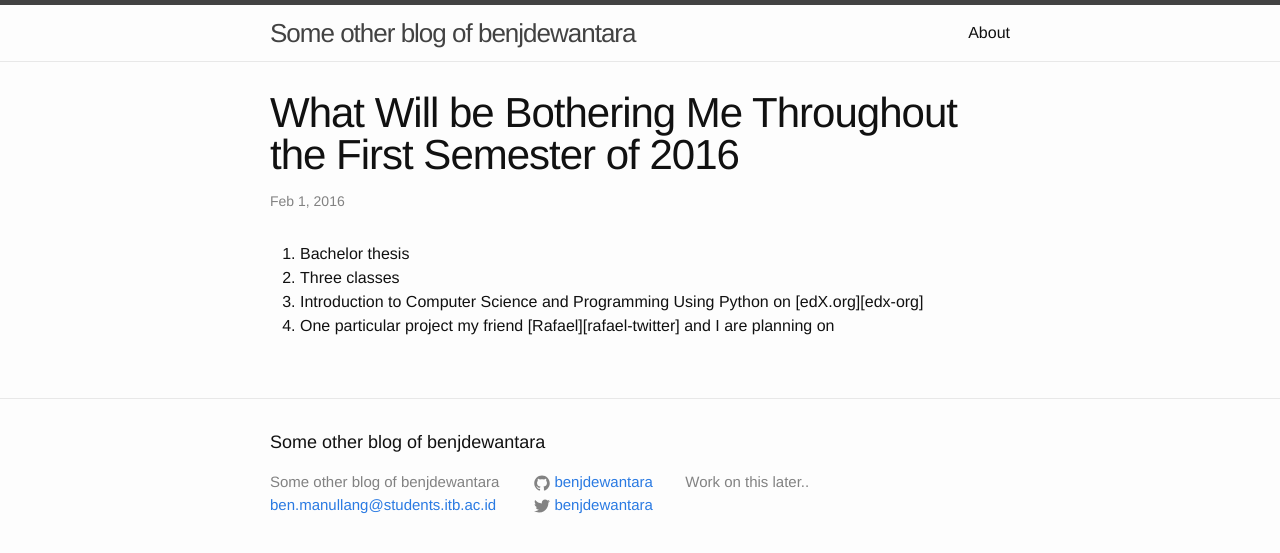
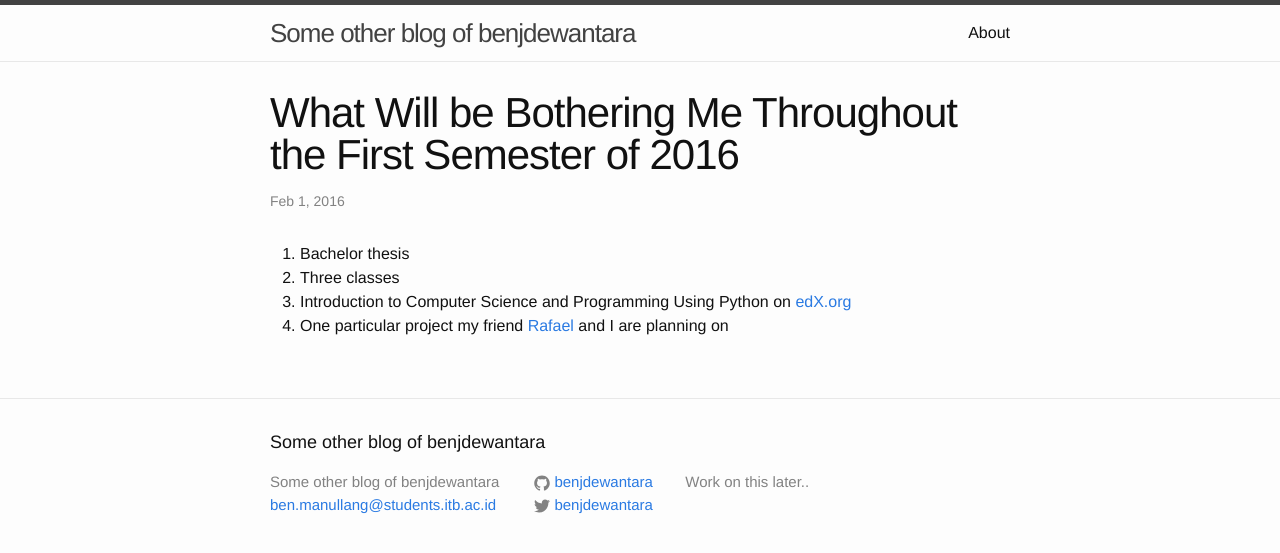
Before and after one commit to benjdewantara/benjdewantara.github.io, a Jekyll site: the page built from _posts/2016-02-01-what-will-be-bothering-me-throughout-first-semester-of-2016.md, in a window 1280 px wide. Shown: the top 553 px of the page. Built offline with Jekyll 4.4.1, drawn with Linux system fonts in a browser that asks for light colours; comment, search, counter and statistics services are not loaded; some of the changed lines change nothing that is shown.

Commit message:
Finally figured how to write a list using markdown syntax

```diff
--- a/_posts/2016-02-01-what-will-be-bothering-me-throughout-first-semester-of-2016.md
+++ b/_posts/2016-02-01-what-will-be-bothering-me-throughout-first-semester-of-2016.md
@@ -6,12 +6,13 @@
 disqus_identifier: 76f2e370-c8fb-11e5-b76f-080027047769
 ---
 
-<ol>
-    <li>Bachelor thesis</li>
-    <li>Three classes</li>
-    <li>Introduction to Computer Science and Programming Using Python on [edX.org][edx-org]</li>
-    <li>One particular project my friend [Rafael][rafael-twitter] and I are planning on</li>
-</ol>
+1. Bachelor thesis
+2. Three classes
+3. Introduction to Computer Science and Programming Using Python on [edX.org][edx-org]
+4. One particular project my friend [Rafael][rafael-twitter] and I are planning on
+
+
+
 
 [edx-org]: https://www.edx.org/course/introduction-computer-science-mitx-6-00-1x-6
 [rafael-twitter]: https://twitter.com/purba_rafael
```
